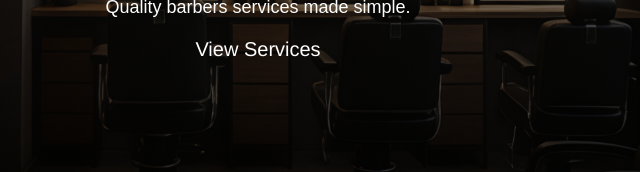
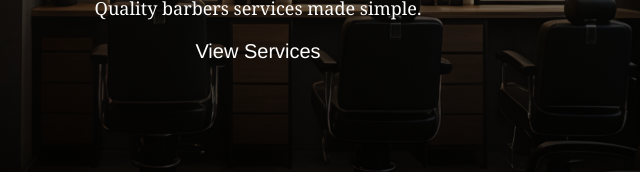
Before and after one commit to Xhinger/Barbershop-Reservation-System, a website: page Customer_Page/home.html in a window 1280 px wide. Shown: the part 520-692 px from the top of the page, 382-1022 px from the left. Drawn offline with nearby package versions, Linux system fonts and the light colour scheme.

Commit message:
style: change font family from Montserrat to Georgia in header

```diff
--- a/Customer_Page/home.css
+++ b/Customer_Page/home.css
@@ -212,7 +212,7 @@ header {
   font-size: 18px;
 
   color: white;
-  font-family: Montserrat, sans-serif;
+  font-family: Georgia, serif;
 
   animation: totop 1.5s ease;
 }
```
